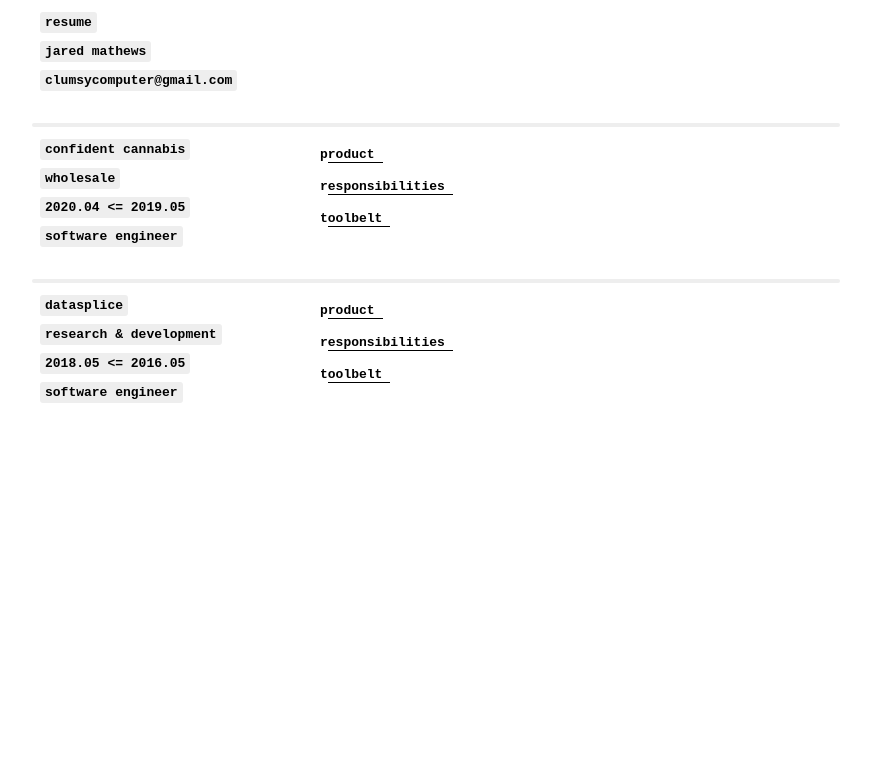
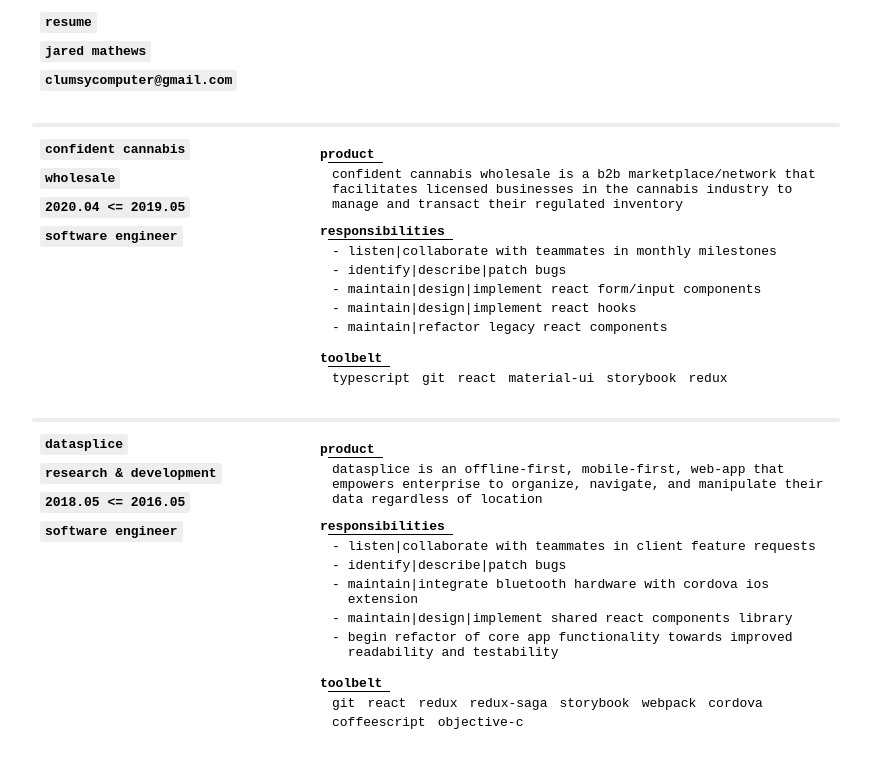
Before and after one commit to clumsycomputer/clumsy-website, a React (Create React App) app: page / in a window 1280 px wide. Shown: the top 768 px of the page, without its empty margins (204-1075 px from the left). Built offline with nearby package versions, Linux system fonts and the light colour scheme.

Commit message:
feat(basic-resume): fill out basic work experience

```diff
--- a/src/index.tsx
+++ b/src/index.tsx
@@ -17,18 +17,49 @@
             engineeringTeam: 'wholesale',
             dateRange: '2020.04 <= 2019.05',
             jobTitle: 'software engineer',
-            product: '',
-            responsibilities: [],
-            toolbelt: [],
+            product:
+              'confident cannabis wholesale is a b2b marketplace/network that facilitates licensed businesses in the cannabis industry to manage and transact their regulated inventory',
+            responsibilities: [
+              'listen|collaborate with teammates in monthly milestones',
+              'identify|describe|patch bugs',
+              'maintain|design|implement react form/input components',
+              'maintain|design|implement react hooks',
+              'maintain|refactor legacy react components',
+            ],
+            toolbelt: [
+              'typescript',
+              'git',
+              'react',
+              'material-ui',
+              'storybook',
+              'redux',
+            ],
           },
           {
             companyName: 'datasplice',
             engineeringTeam: 'research & development',
             dateRange: '2018.05 <= 2016.05',
             jobTitle: 'software engineer',
-            product: '',
-            responsibilities: [],
-            toolbelt: [],
+            product:
+              'datasplice is an offline-first, mobile-first, web-app that empowers enterprise to organize, navigate, and manipulate their data regardless of location',
+            responsibilities: [
+              'listen|collaborate with teammates in client feature requests',
+              'identify|describe|patch bugs',
+              'maintain|integrate bluetooth hardware with cordova ios extension',
+              'maintain|design|implement shared react components library',
+              'begin refactor of core app functionality towards improved readability and testability',
+            ],
+            toolbelt: [
+              'git',
+              'react',
+              'redux',
+              'redux-saga',
+              'storybook',
+              'webpack',
+              'cordova',
+              'coffeescript',
+              'objective-c',
+            ],
           },
         ]}
       />
```
